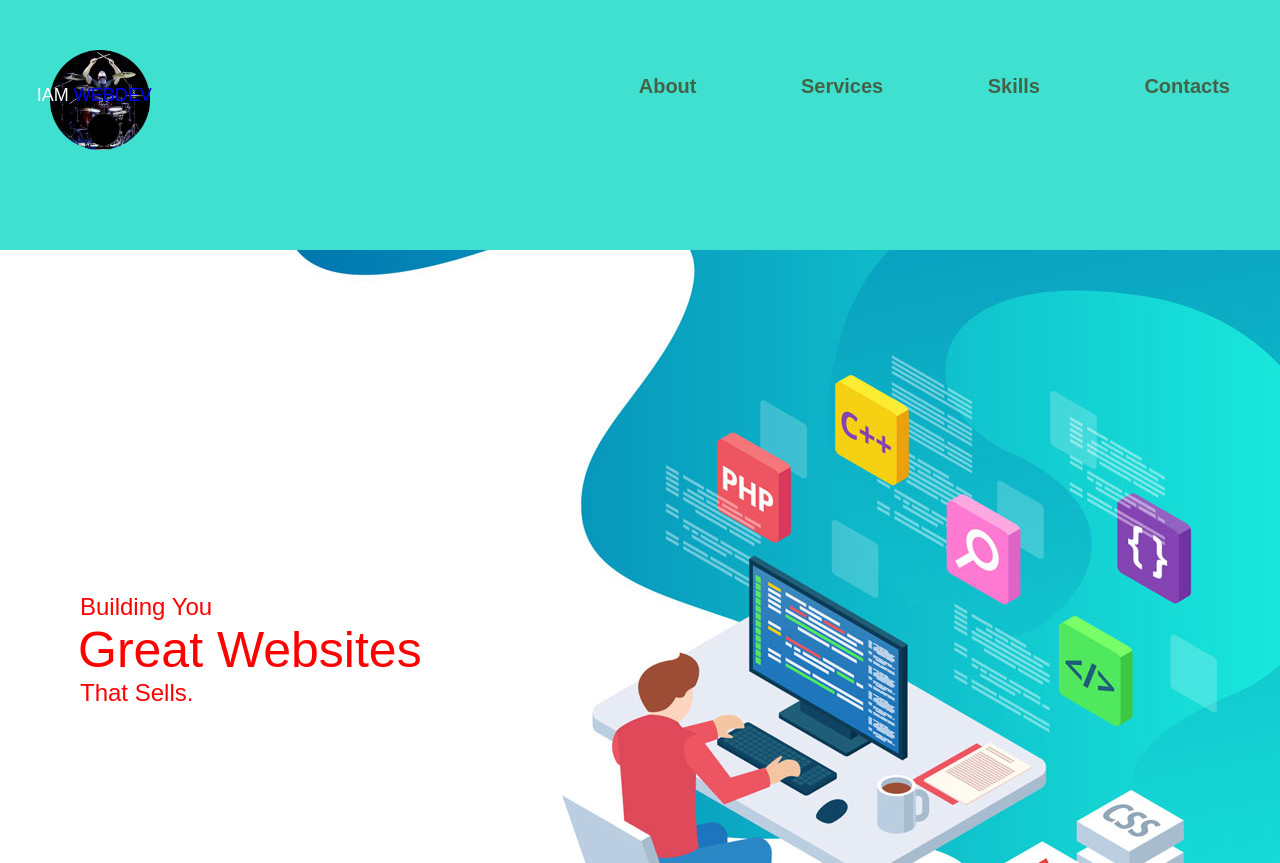
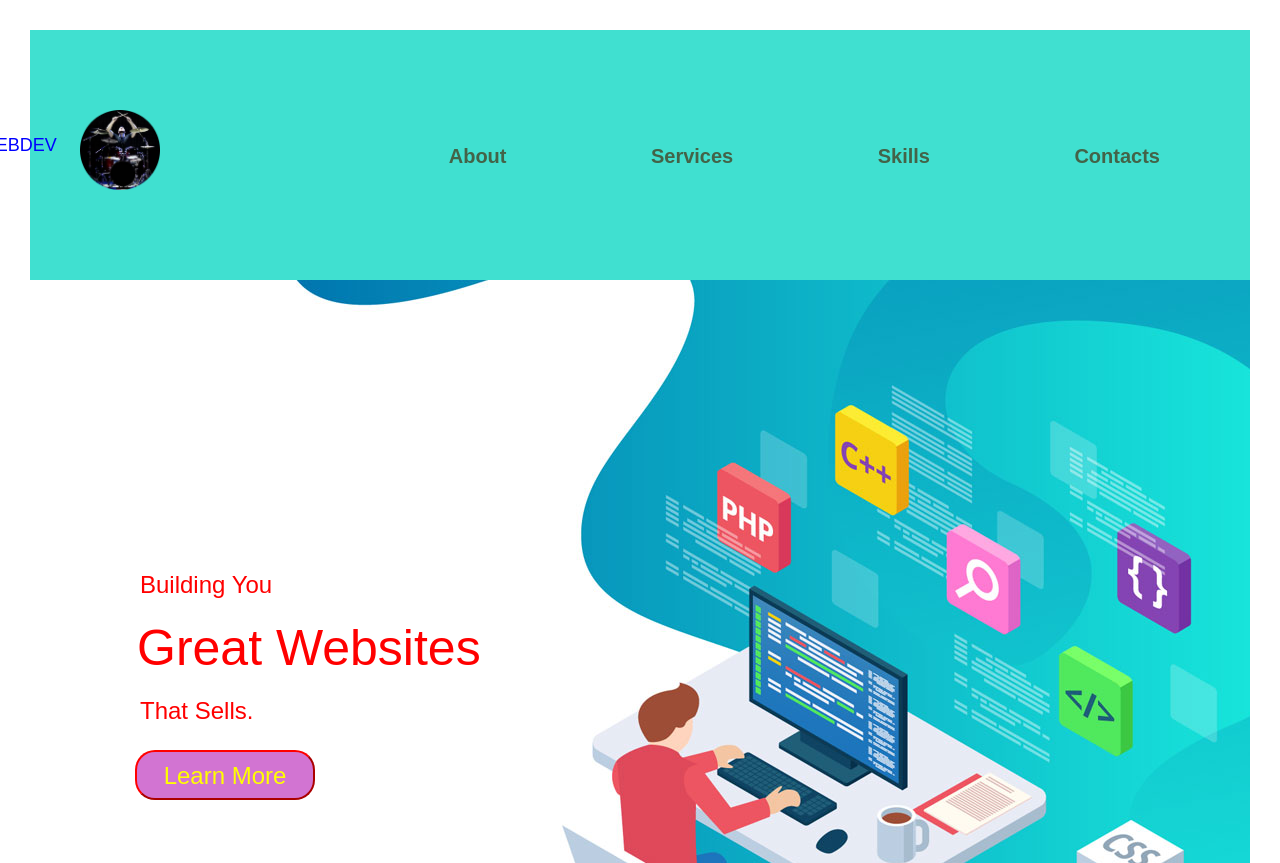
Before and after one commit to jude-LCT/Portfolio-LCTFirst-Project, a plain HTML site: page index.html in a window 1280 px wide. Shown: the top 863 px of the page. Drawn offline with Linux system fonts and the light colour scheme; a script that the page names is missing.

Commit message:
creating btn bcoz a-tag is not working at home section
 transistion is also not working at home section. need to add js to btn for the function

```diff
--- a/index.html
+++ b/index.html
@@ -12,6 +12,8 @@
   </head>
 
   <body>
+
+    <!-- navbar -->
     <main>
       <nav class="navbar">
 
@@ -34,6 +36,7 @@
           </ul>
         </div>
       </nav>
+
       <!-- Home Section -->
       <section class="home" id="home">
         <div class="max-width" >
@@ -41,22 +44,30 @@
             <div class="text-1">Building You</div>
             <div class="text-2">Great Websites</div>
             <div class="text-3">That Sells.</div>
+            <button> Learn More</button>
           </div>
         </div>
       </section>
+
       <!-- About  Section -->
       <secti0on class="About" id="About">
         <h1>About</h1>
       <p> We are happy to inform you that I AM WEB DEV 2024 are now ready to serve you, from the design layout to deploying your website online. We Specialize in creating websites that defines your brand and showcase your company products and services on the internet.</p>
       </section>
+
+      <!-- Services section -->
       <section class="Services" id="Services">
         <h2>Services</h2>
       <p>We also provide Advertising Assistance just incaseyou need one as well as Web App Design. </p>
       </section>
+      <!-- Skills Section -->
+
       <section class="Skills" id="Skills">
         <h2>Skills</h2>
      <p>Our team expertise mayors in Web Development using HTML,CSS,Javascript,PHP and MySQL Which are the primary langues that powers the internet. We will make sure that your website is up to date and user friendly with simple interface easy to navigate.</p>
       </section>
+      <!-- Contact Section -->
+
       <section class="Contacts" id="Contacts">
         <h2>Contacts</h2>
      <p>Putting Up a Website is really hard these days. But don'nt you worry, we got you covered all we need is some information about your business and we'll get started right away.Coded By Jude2024</p>
--- a/style.css
+++ b/style.css
@@ -1,7 +1,7 @@
 * {
   font-family: "Monserrat", sans-serif;
   margin: 0;
-  padding: 0;
+  padding: 10px;
   box-sizing: border-box;
   text-decoration: none;
 }
@@ -31,6 +31,9 @@ span {
 .navbar .max-width {
   display: flex;
   justify-content: space-between;
+}
+.logo {
+  margin-left: -30px;
 }
 
 .logo img {
@@ -78,8 +81,29 @@ span:hover {
 .home .home-content .text-2 {
   font-size: 50px;
   font-weight: 500;
-  margin-left: -2px;
+  margin-left: -3px;
 }
 .home .home-content .text-3 {
   font-size: 24px;
 }
+.home .home-content button {
+  background-color: rgb(210, 116, 210);
+  border-radius: 20px;
+  border-color: red;
+  font-size: 24px;
+  margin-top: 15px;
+  margin-left: 5px;
+  color: yellow;
+  display: inline-block;
+  height: 50px;
+  width: 180px;
+  padding: 2opx;
+  transition: all 0.5s ease;
+}
+.home .home-content button:hover {
+  background-color: red;
+  color: turquoise;
+}
+.home .home-content {
+  transition: all 0.5 ease;
+}
```
